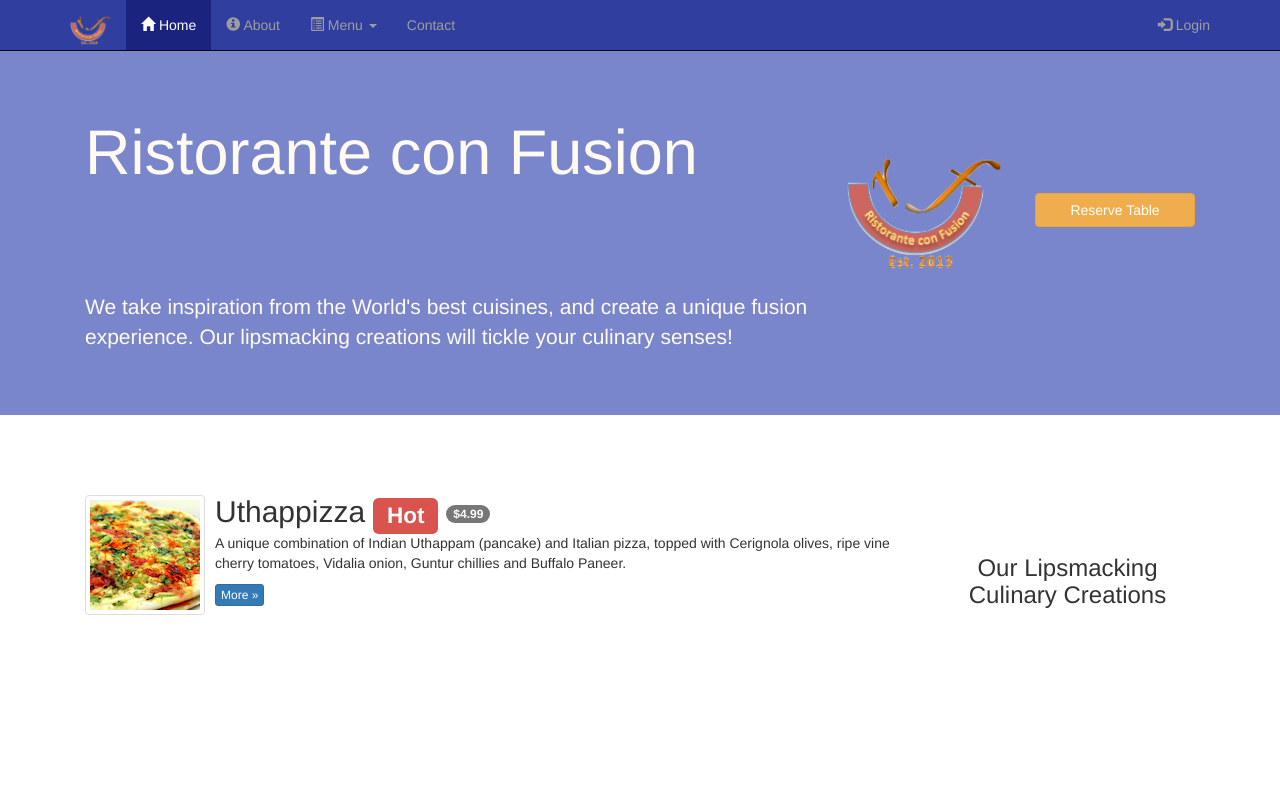
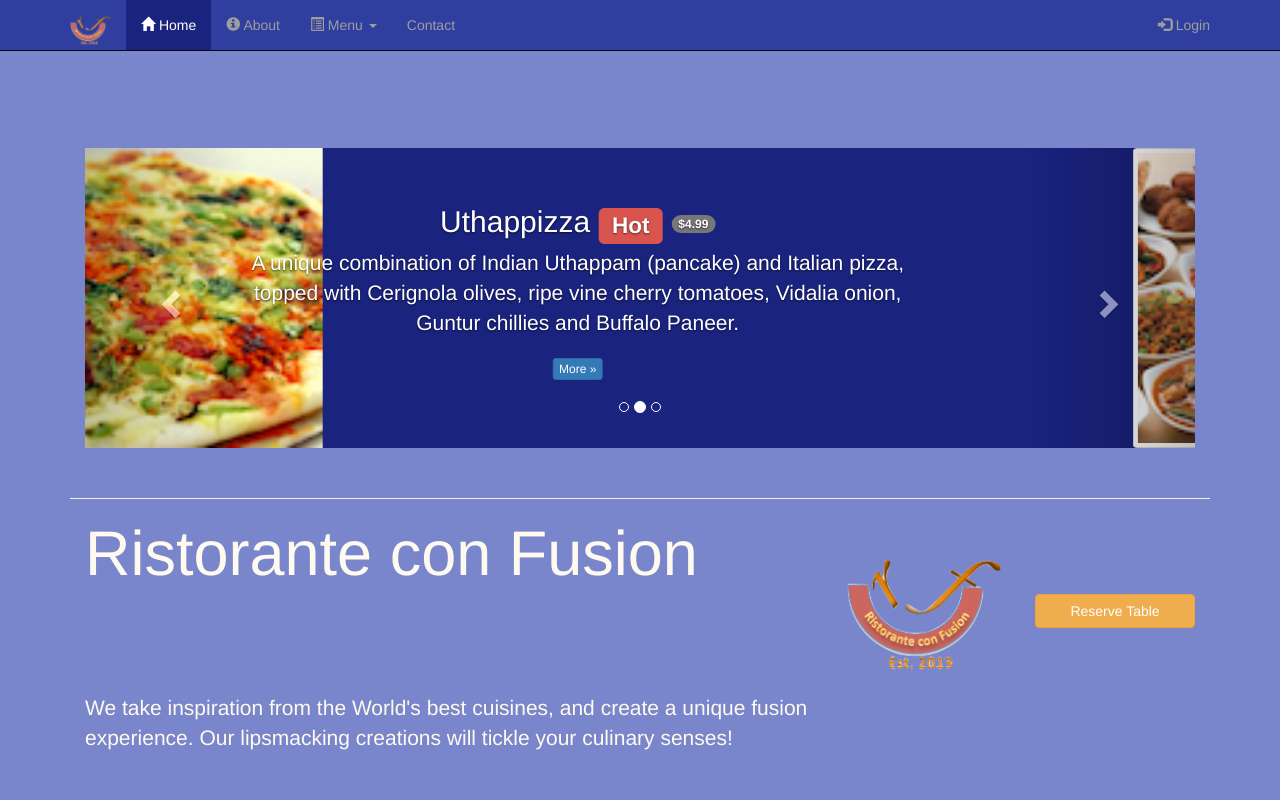
Before and after one commit to arturlan/bootstrap, a website: page index.html in a window 1280 px wide. Shown: the top 800 px of the page. Drawn offline with nearby package versions, Linux system fonts and the light colour scheme.

Commit message:
Bootstrap Carusel

```diff
--- a/index.html
+++ b/index.html
@@ -46,13 +46,15 @@
                     </li>
                     <li><a href="contactus.html"><span class="fa fa-envelope-o"></span> Contact </a></li>
                 </ul>
-                <div class="">
-
                 <ul class="nav navbar-nav navbar-right">
                    <li><a data-toggle="modal" data-target="#loginModal">
                    <span class="glyphicon glyphicon-log-in"></span> Login</a>
                    </li>
                 </ul>
+            </div>
+        </div>
+    </nav>
+    <div class="">
       <div id="loginModal" class="modal fade" role="dialog">
         <div class="modal-dialog">
         <!-- Modal content-->
@@ -78,15 +80,67 @@
         </div>
       </div>
     </div>
-            </div>
-        </div>
-
-    </nav>
     <header class="jumbotron">
 
         <!-- Main component for a primary marketing message or call to action -->
 
         <div class="container">
+          <div class="row row-content">
+              <div class="col-xs-12">
+                <div id="mycarousel" class="carousel slide" data-ride="carousel">
+                  <!-- Wrapper for slides -->
+                  <div class="carousel-inner" role="listbox">
+                      <div class="item active">
+                          <img class="img-responsive"
+                           src="img/uthappizza.png" alt="Uthappizza">
+                          <div class="carousel-caption">
+                          <h2>Uthappizza  <span class="label label-danger">Hot</span> <span class="badge">$4.99</span></h2>
+                          <p>A unique combination of Indian Uthappam (pancake) and
+                            Italian pizza, topped with Cerignola olives, ripe vine
+                            cherry tomatoes, Vidalia onion, Guntur chillies and
+                            Buffalo Paneer.</p>
+                          <p><a class="btn btn-primary btn-xs" href="#">More &raquo;</a></p>
+                          </div>
+                      </div>
+                      <div class="item">
+                        <img class="media-object img-thumbnail" src="img/buffet.png" alt="Weekend Grand Buffet">
+
+
+                          <div class="carousel-caption">
+                            <h2>Weekend Grand Buffet <span class="label label-danger label-xs">New</span></h2>
+                            <p>Featuring mouthwatering combinations with a choice of five different salads, six enticing appetizers, six main entrees and five choicest desserts. Free flowing bubbly and soft drinks. All for just $19.99 per person </p>
+                            <p><a class="btn btn-primary btn-xs" href="#">More &raquo;</a></p>
+                          </div>
+                      </div>
+                      <div class="item">
+                        <img class="media-object img-thumbnail" src="img/alberto.png" alt="Alberto Somayya">
+
+
+
+                          <div class="carousel-caption">
+                            <p>Award winning three-star Michelin chef with wide International experience having worked closely with whos-who in the culinary world, he specializes in creating mouthwatering Indo-Italian fusion experiences. </p>
+                            <p><a class="btn btn-primary btn-xs" href="#">More &raquo;</a></p>
+                          </div>
+                      </div>
+                  </div>
+                  <!-- Indicators -->
+                    <ol class="carousel-indicators">
+                        <li data-target="#mycarousel" data-slide-to="0" class="active"></li>
+                        <li data-target="#mycarousel" data-slide-to="1"></li>
+                        <li data-target="#mycarousel" data-slide-to="2"></li>
+                    </ol>
+                    <!-- Controls -->
+                    <a class="left carousel-control" href="#mycarousel" role="button" data-slide="prev">
+                        <span class="glyphicon glyphicon-chevron-left" aria-hidden="true"></span>
+                        <span class="sr-only">Previous</span>
+                    </a>
+                    <a class="right carousel-control" href="#mycarousel" role="button" data-slide="next">
+                        <span class="glyphicon glyphicon-chevron-right" aria-hidden="true"></span>
+                        <span class="sr-only">Next</span>
+                    </a>
+                </div>
+              </div>
+          </div>
           <div class="row row-header">
               <div class="col-xs-12 col-sm-8">
                   <h1>Ristorante con Fusion</h1>
--- a/styles.css
+++ b/styles.css
@@ -90,3 +90,16 @@ body{
     border-bottom: 1px solid #ddd;
     padding: 10px;
 }
+
+.carousel {
+    background:#1A237E;
+}
+.carousel .item {
+  height: 300px;
+}
+.item img {
+    position: absolute;
+    top: 0;
+    left: 0;
+    min-height: 300px;
+}
```
Lines whose indentation alone changed are shown as unchanged.
